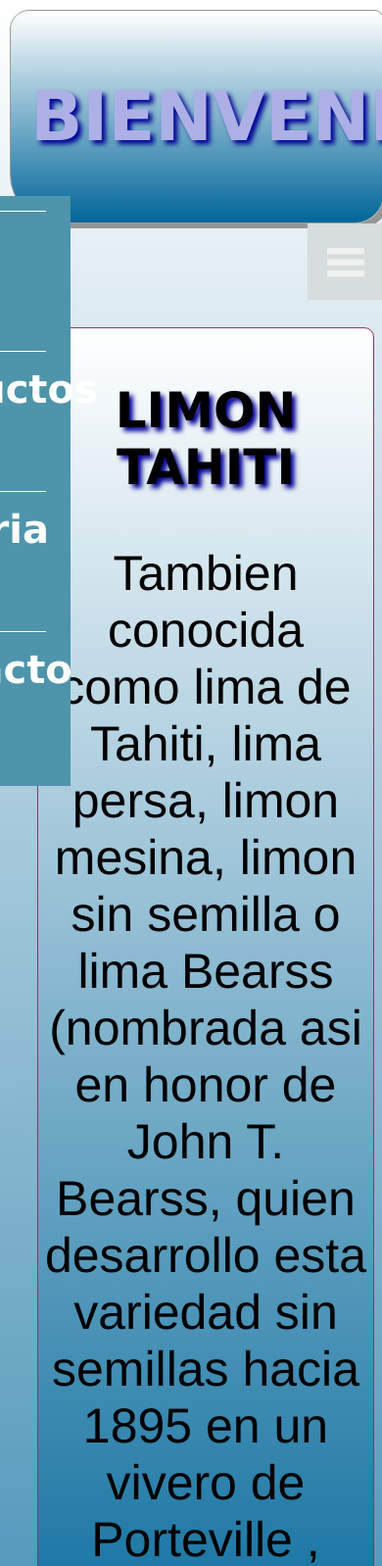
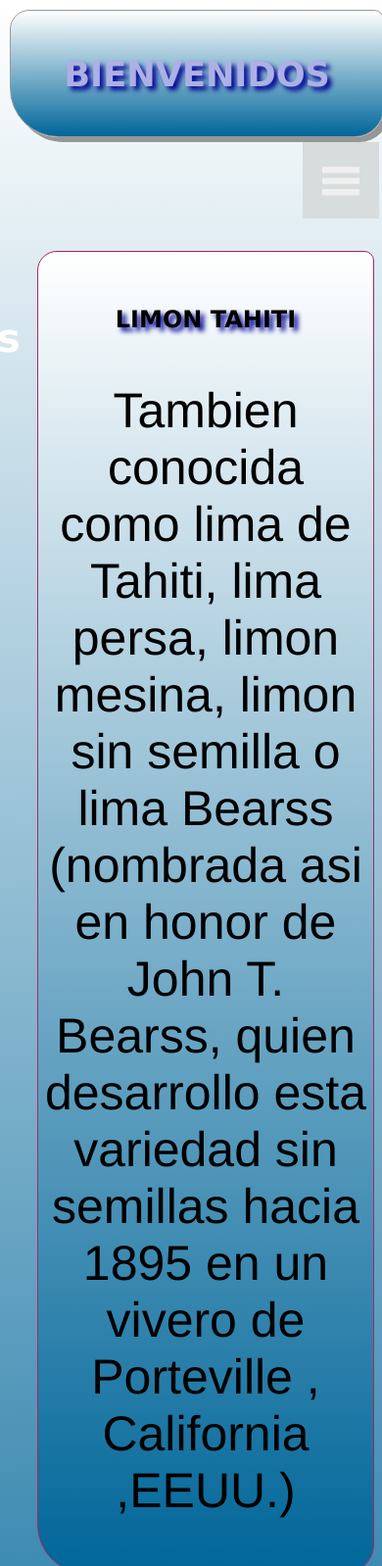
Before and after one commit to Juan31452/tienda, a PHP site: page / in a window 390 px wide; the page is wider, and only the part inside the window is pictured. Shown: the top 1598 px of that part at 98% size. Run offline with PHP 8.4, Linux system fonts and the light colour scheme.

Commit message:
cambio diseño responsive

```diff
--- a/css/emenu.css
+++ b/css/emenu.css
@@ -61,13 +61,13 @@
 
 
 
-@media screen and (max-width:980px)
+@media screen and (max-width:600px)
 {
 
     body
     {
       background: #9eeb94;
-      font-size: 2.8em;
+      font-size: 1em;
 
       /*degradado*/
       background: -webkit-linear-gradient(top, #FFFFFF, #006699);
@@ -92,6 +92,7 @@
     {
         display: block;
         padding: 20px;
+        margin: 5px;
         float: right;
         width: 10%;
         background: #d7dcdd;
@@ -101,17 +102,17 @@
     .menu{
         position: absolute;
         top:190px;
-        left: 100px;
+        left: 60px;
         background: #4E94ab;
         width: 50%;
-        margin-left: -70%;/*ocultar menu*/
+        margin-left: -80%;/*ocultar menu*/
         transition: all 0.5s;/*tiempo para abrir menu*/
 
     }
     .menu li a
     {
-      min-width: 2.8em;
-      min-height: 2.8em;
+      min-width: 1.5em;
+      min-height: 1.5em;
       font-size: 40px;
     }
 
--- a/css/estilo.css
+++ b/css/estilo.css
@@ -4,7 +4,7 @@ body
     padding: 0;
     background-color:#beeb94;
     /*font-weight: 200;*/
-    font-size: 2.5em;
+    font-size: 1em;
     font-family: "Exo 2", "Helvetica Neue", Helvetica, Arial, sans-serif;
     text-align: center;
 
@@ -13,14 +13,20 @@ body
 
 h1
 {
-font: bold 70px verdana, sans-serif;
+font: bold 2.2em verdana, sans-serif;
 color:#adb0e5;
 text-shadow: rgb(0,0,150) 4px 4px 5px;
 }
 
 h2
 {
-font: bold 50px verdana, sans-serif;
+font: bold 1.5em verdana, sans-serif;
+text-shadow: rgb(0,0,150) 4px 4px 5px;
+}
+
+h3
+{
+font: bold 1.3em verdana, sans-serif;
 text-shadow: rgb(0,0,150) 4px 4px 5px;
 }
 
@@ -30,6 +36,11 @@ p
  font-size: 50px;
 }
 
+#numero
+{
+  font-size: 30px;
+  width: 50px;
+}
 header, section, footer, aside, nav, article
 {
   display: block;
```
